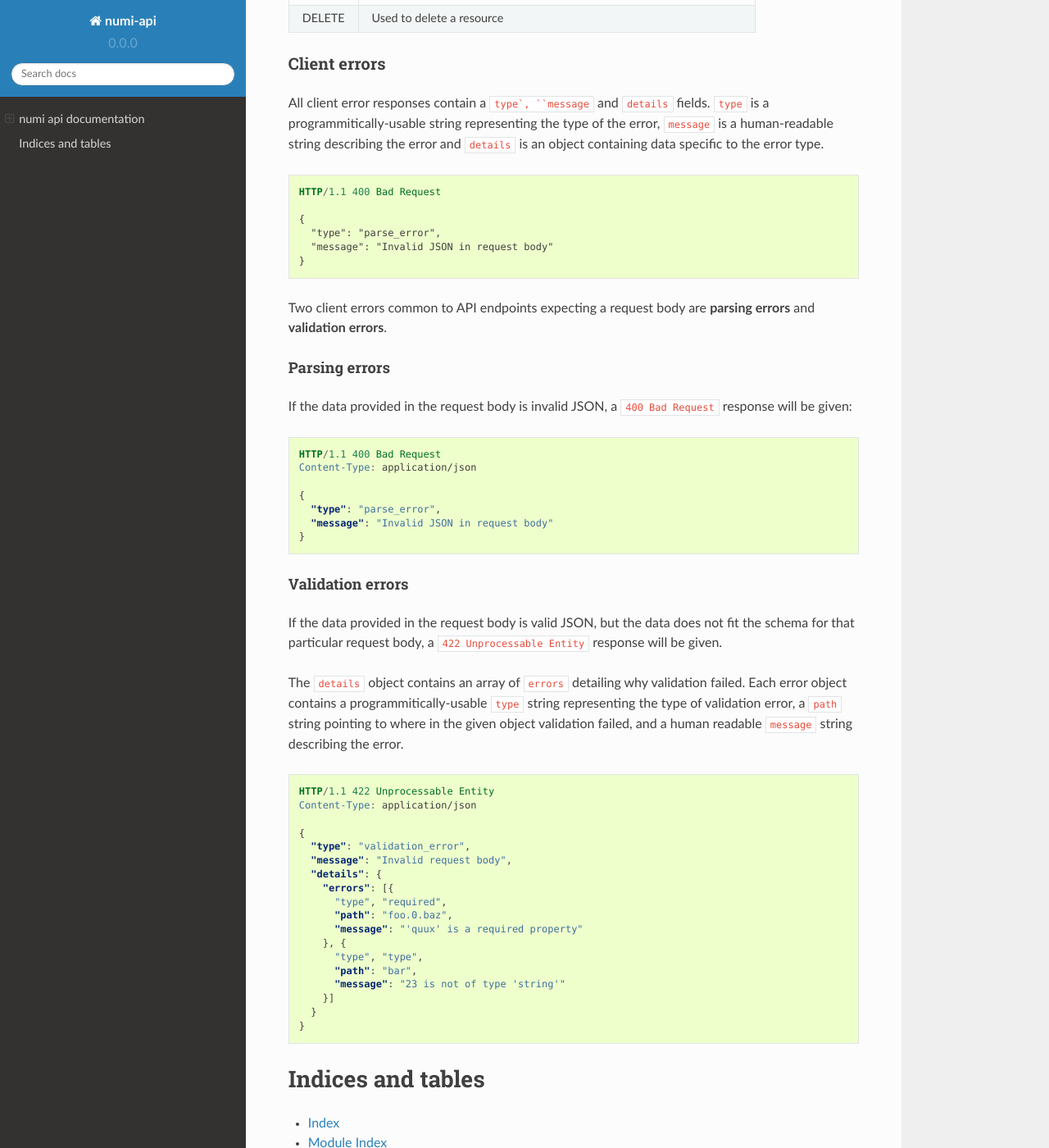
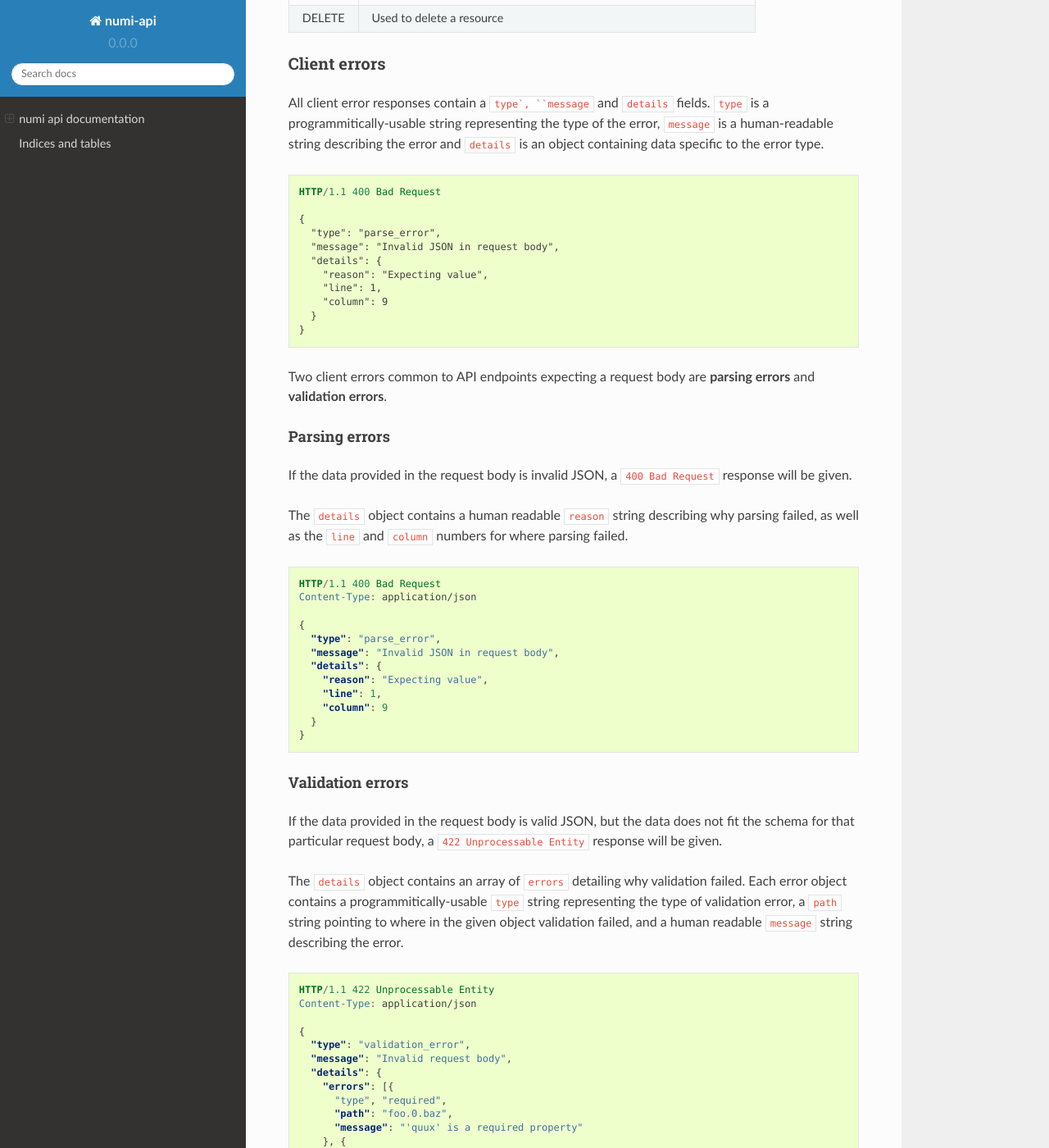
Before and after one commit to praekelt/numi-api, a Sphinx documentation site: the page built from docs/index.rst, in a window 1280 px wide and 1400 px high, scrolled down 716 px. Shown: the whole window at 82% size. Built offline with Sphinx 7.4.7 and the Read the Docs theme 2.0.0, drawn with Linux system fonts in a browser that asks for light colours.

Commit message:
Add json decoding error details for 400 responses in docs

```diff
--- a/docs/index.rst
+++ b/docs/index.rst
@@ -59,7 +59,12 @@ the error, ``message`` is a human-readable string describing the error and
 
    {
      "type": "parse_error",
-     "message": "Invalid JSON in request body"
+     "message": "Invalid JSON in request body",
+     "details": {
+       "reason": "Expecting value",
+       "line": 1,
+       "column": 9
+     }
    }
 
 
@@ -68,7 +73,9 @@ Two client errors common to API endpoints expecting a request body are **parsing
 Parsing errors
 **************
 
-If the data provided in the request body is invalid JSON, a ``400 Bad Request`` response will be given:
+If the data provided in the request body is invalid JSON, a ``400 Bad Request`` response will be given.
+
+The ``details`` object contains a human readable ``reason`` string describing why parsing failed, as well as the ``line`` and ``column`` numbers for where parsing failed.
 
 .. sourcecode:: http
 
@@ -77,7 +84,12 @@ If the data provided in the request body is invalid JSON, a ``400 Bad Request``
 
    {
      "type": "parse_error",
-     "message": "Invalid JSON in request body"
+     "message": "Invalid JSON in request body",
+     "details": {
+       "reason": "Expecting value",
+       "line": 1,
+       "column": 9
+     }
    }
 
 
```
